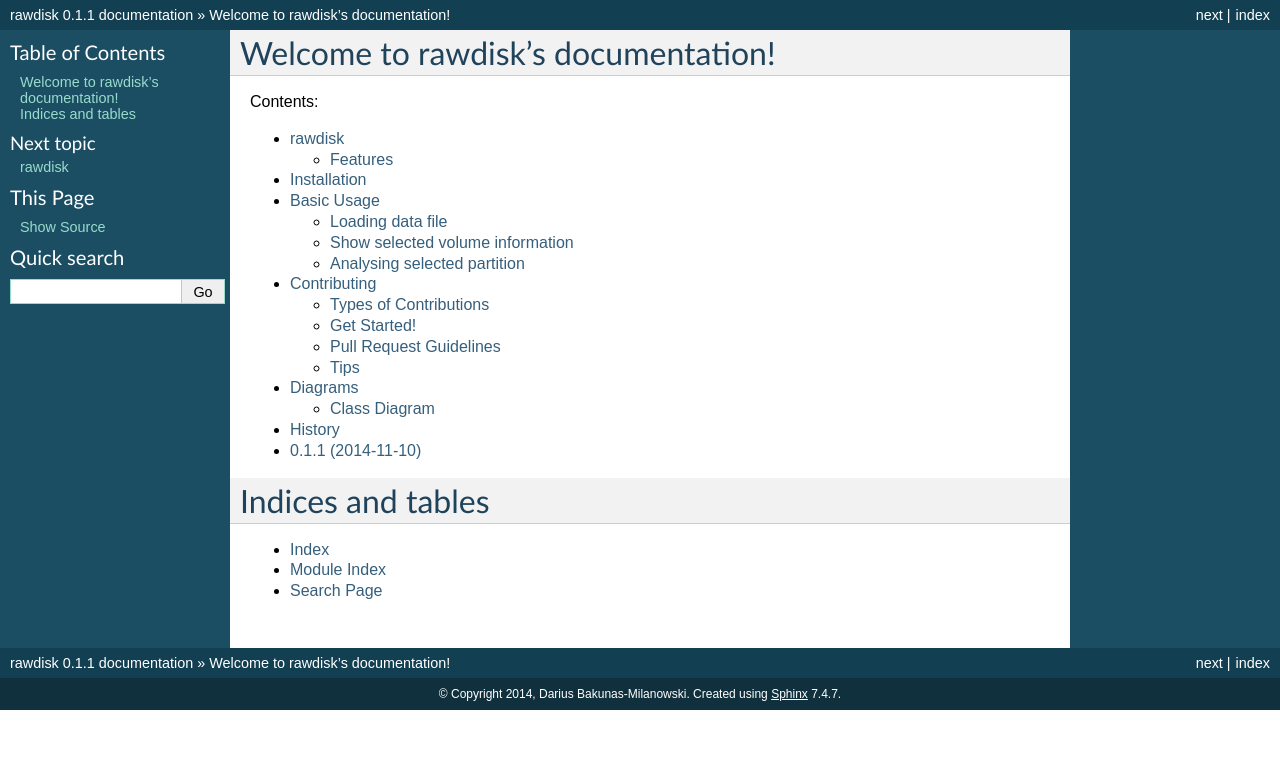
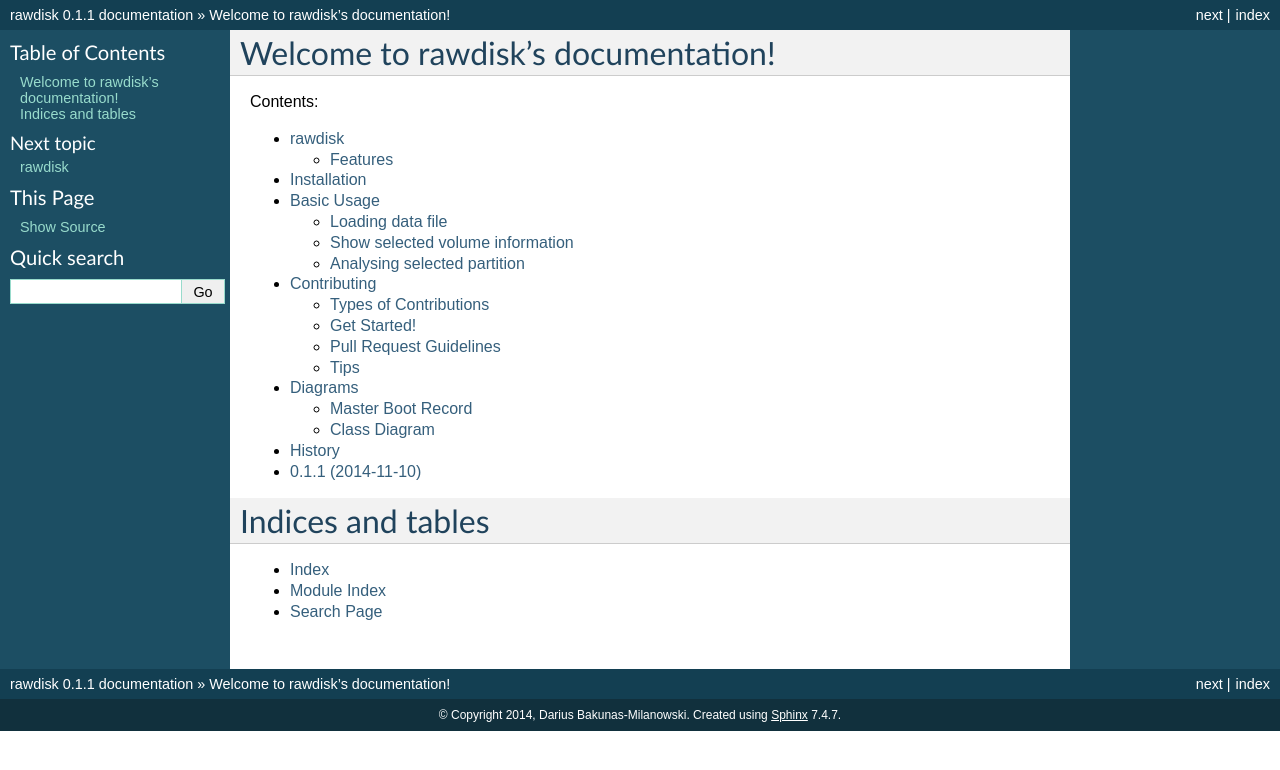
Before and after one commit to dariusbakunas/rawdisk, a Sphinx documentation site: the page built from docs/index.rst, in a window 1280 px wide. Shown: the top 770 px of the page. Built offline with Sphinx 7.4.7, drawn with Linux system fonts in a browser that asks for light colours.

Commit message:
Added MBR diagram

```diff
--- a/docs/diagrams.rst
+++ b/docs/diagrams.rst
@@ -1,6 +1,11 @@
 ========
 Diagrams
 ========
+
+Master Boot Record
+------------------
+
+.. image:: images/master_boot_record.png
 
 Class Diagram
 -------------
```
Also changed, not shown: docs/images/master_boot_record.png (added).
